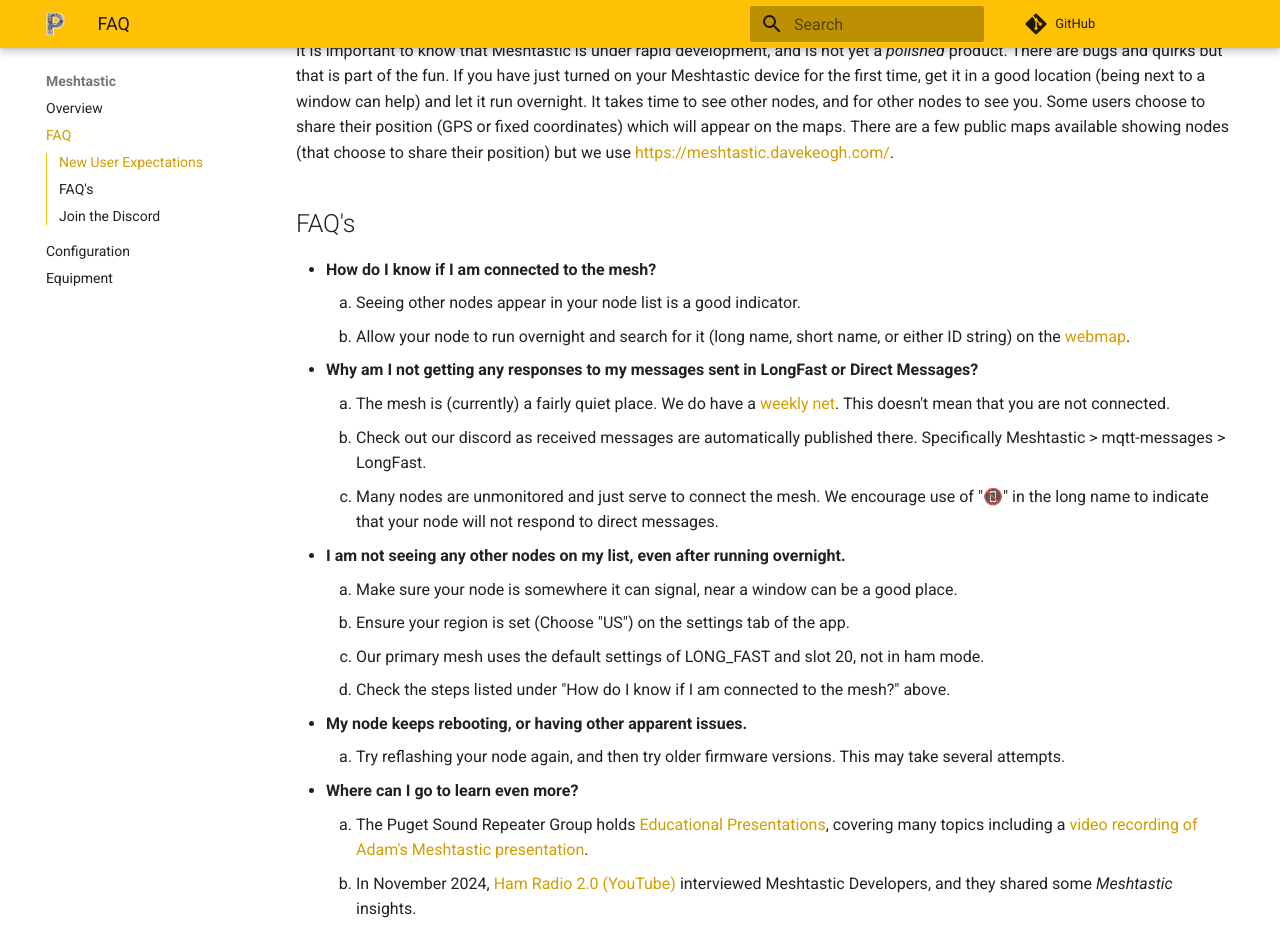
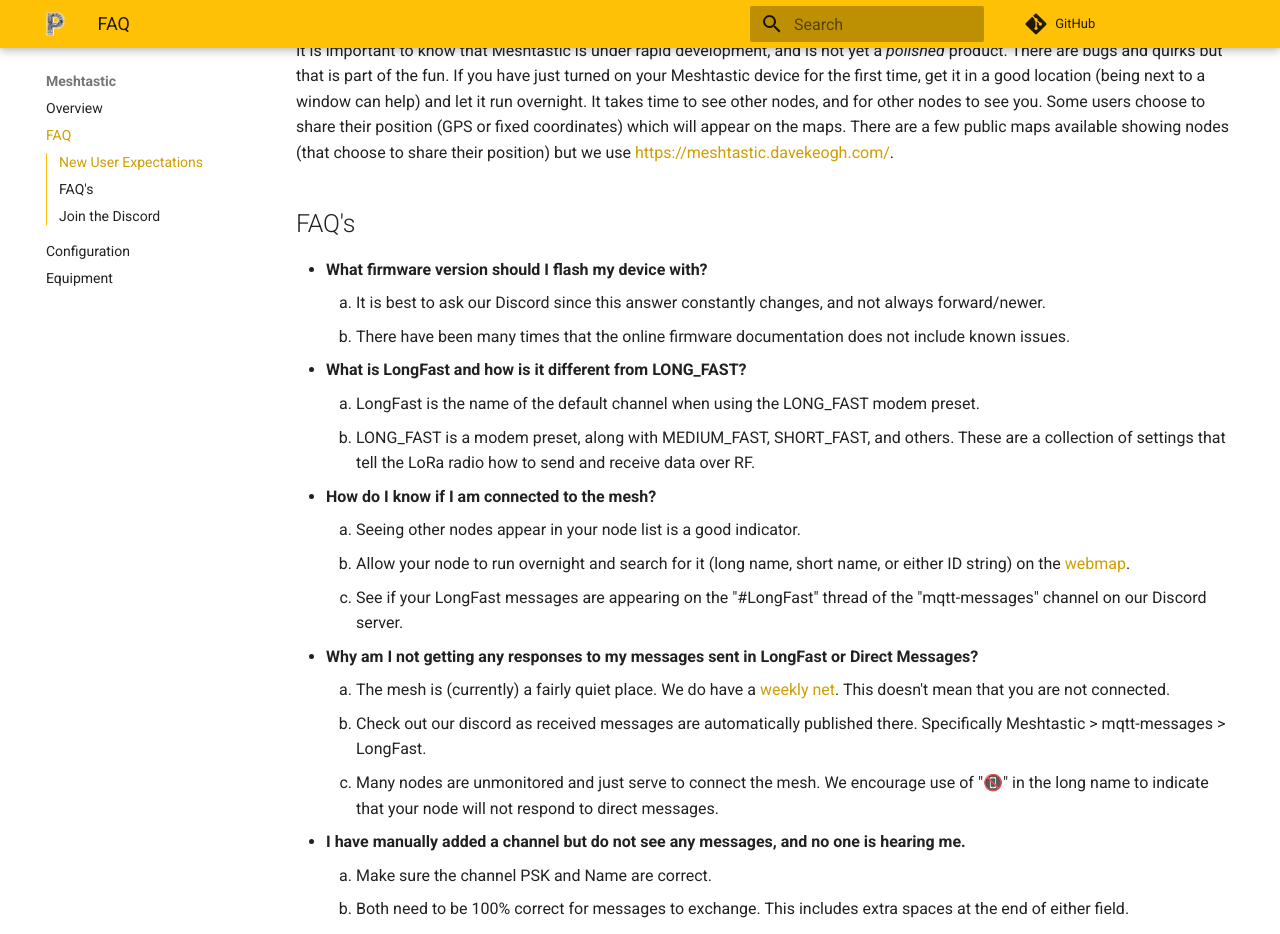
Before and after one commit to pugetmesh/pugetmesh.github.io, an MkDocs documentation site: the page built from docs/meshtastic/faq.md, in a window 1280 px wide and 1400 px high, scrolled down 281 px. Shown: the top 934 px of the window. Built offline with MkDocs 1.6.1 and Material for MkDocs 9.7.7, drawn with Linux system fonts in a browser that asks for light colours; comment, search, counter and statistics services are not loaded; some of the changed text lies outside the part shown.

Commit message:
Adding FAQ content. Adding MQTT and Maps content and clarifications. Updated some info on the Meshtastic Configuration page.

```diff
--- a/docs/meshtastic/faq.md
+++ b/docs/meshtastic/faq.md
@@ -6,13 +6,23 @@
 
 ## FAQ's
 
+* **What firmware version should I flash my device with?**
+    1. It is best to ask our Discord since this answer constantly changes, and not always forward/newer.
+    1. There have been many times that the online firmware documentation does not include known issues.
+* **What is LongFast and how is it different from LONG_FAST?**
+    1. LongFast is the name of the default channel when using the LONG_FAST modem preset.
+    1. LONG_FAST is a modem preset, along with MEDIUM_FAST, SHORT_FAST, and others. These are a collection of settings that tell the LoRa radio how to send and receive data over RF.
 * **How do I know if I am connected to the mesh?**
     1. Seeing other nodes appear in your node list is a good indicator.
     1. Allow your node to run overnight and search for it (long name, short name, or either ID string) on the [webmap](https://meshtastic.davekeogh.com/).
+    1. See if your LongFast messages are appearing on the "#LongFast" thread of the "mqtt-messages" channel on our Discord server.
 * **Why am I not getting any responses to my messages sent in LongFast or Direct Messages?**
     1. The mesh is (currently) a fairly quiet place. We do have a [weekly net](/meshtastic/#weekly-net). This doesn't mean that you are not connected.
     1. Check out our discord as received messages are automatically published there. Specifically Meshtastic > mqtt-messages > LongFast.
     1. Many nodes are unmonitored and just serve to connect the mesh. We encourage use of "📵" in the long name to indicate that your node will not respond to direct messages.
+* **I have manually added a channel but do not see any messages, and no one is hearing me.**
+    1. Make sure the channel PSK and Name are correct.
+    1. Both need to be 100% correct for messages to exchange. This includes extra spaces at the end of either field.
 * **I am not seeing any other nodes on my list, even after running overnight.**
     1. Make sure your node is somewhere it can signal, near a window can be a good place.
     1. Ensure your region is set (Choose "US") on the settings tab of the app.
@@ -20,6 +30,8 @@
     1. Check the steps listed under "How do I know if I am connected to the mesh?" above.
 * **My node keeps rebooting, or having other apparent issues.**
     1. Try reflashing your node again, and then try older firmware versions. This may take several attempts.
+* **I have everything configured correctly for <FEATURE> to work, but it does not. Why?**
+    1. Meshtastic has a lot of hard-coded special cases that may prevent you from using it in the way you desire. These are difficult to capture any one place, so please engage with us on discord, or another help forum to learn more.
 * **Where can I go to learn even more?**
     1. The Puget Sound Repeater Group holds [Educational Presentations](https://web.psrg.org/educational-presentations/), covering many topics including a [video recording of Adam's Meshtastic presentation](https://www.youtube.com/watch?v=QyhIoz4HR4s).
     1. In November 2024, [Ham Radio 2.0 (YouTube)](https://www.youtube.com/watch?v=YywOlirsOMA) interviewed Meshtastic Developers, and they shared some _Meshtastic_ insights.
```
Also changed, not shown: docs/meshtastic/config.md (+1 -1 lines), docs/meshtastic/index.md (+23 -7 lines).
